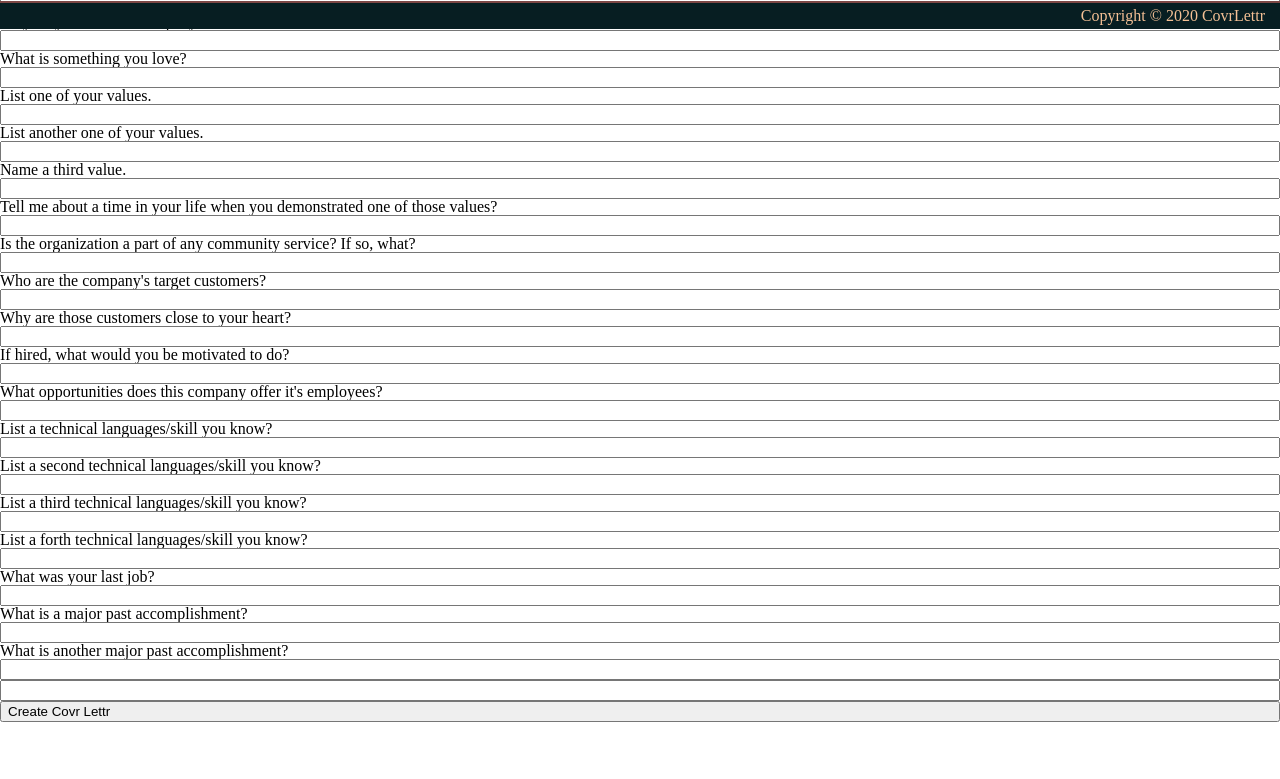
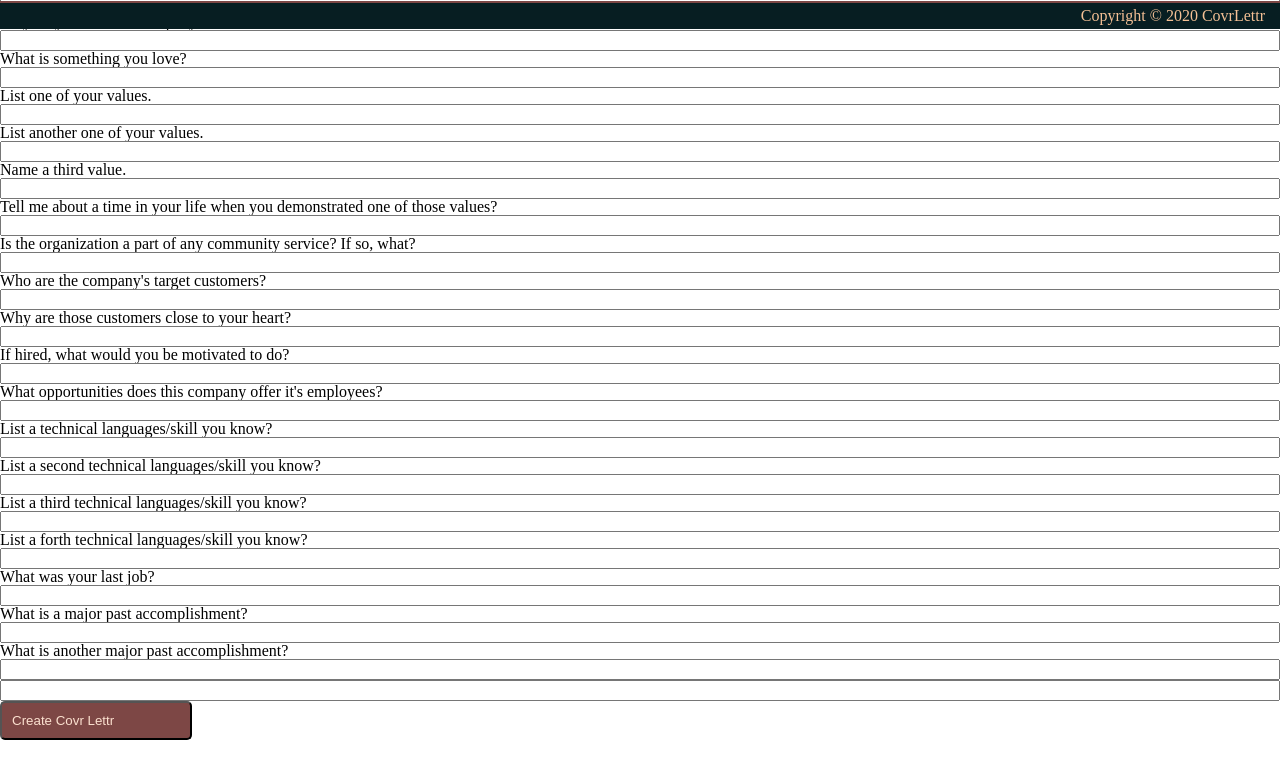
Before and after one commit to covrLettr/covrLettr-React, a React app: page / in a window 1280 px wide. Shown: the part 771-1550 px from the top of the page. Before the commit the page ends 1493 px from the top, so only its background shows below. Built offline with nearby package versions, Linux system fonts and the light colour scheme.

Commit message:
merge conflicts

```diff
--- a/src/components/Form/Form.css
+++ b/src/components/Form/Form.css
@@ -2,5 +2,17 @@
     display: flex;
     flex-direction: column;
     overflow: scroll;
+    padding-bottom: 40px;
+
+    button {
+        height: 15%;
+        width: 15%;
+        padding: 10px;
+        display: flex;
+        justify-content: center;
+        border-radius: 5px;
+        background-color: #7D4745;
+        color: #FBE0CF;
+    }
 
 }
```
